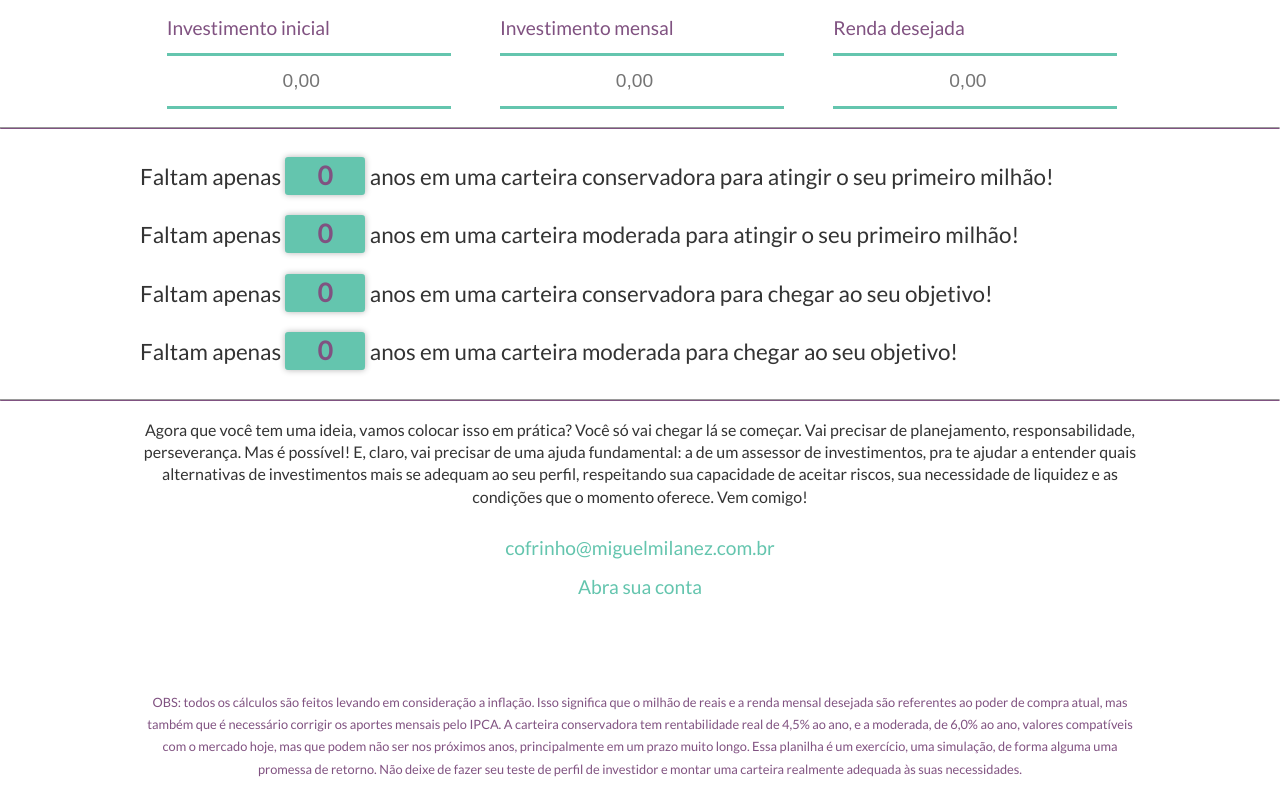
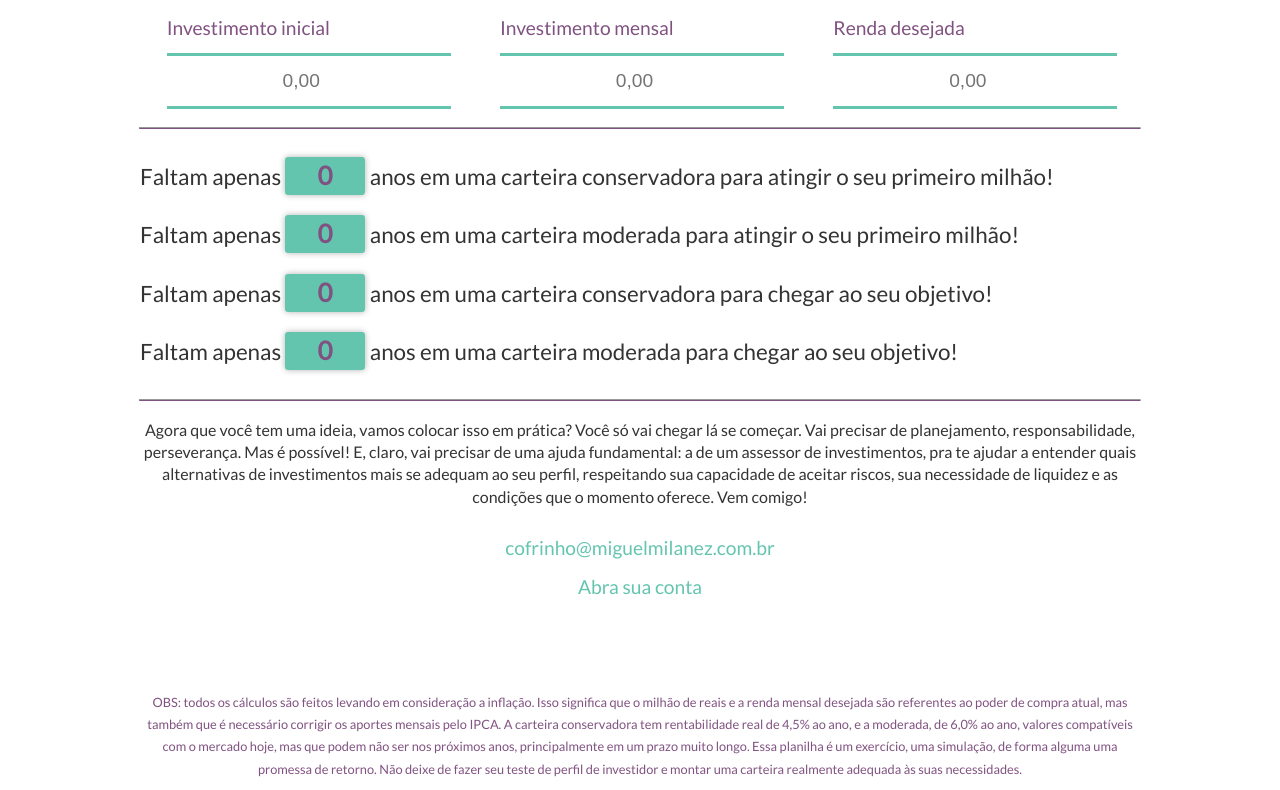
Before and after one commit to vlribeiro/calculadora-milhao, a website: page index.html in a window 1280 px wide. Shown: the part 69-859 px from the top of the page. Drawn offline with Linux system fonts and the light colour scheme.

Commit message:
Minor interface changes

```diff
--- a/css/site.css
+++ b/css/site.css
@@ -5,7 +5,7 @@ body {
 
 a { color: #64C5AE; }
 a:hover { color: #805281; }
-hr { border-bottom-color: #805281; }
+.calc-break-line { border-bottom-color: #805281; max-width: 62.5rem; margin-left: auto; margin-right: auto; }
 .text-center { text-align: center; }
 
 .calc-title {
--- a/index.html
+++ b/index.html
@@ -14,7 +14,7 @@
 
     <link rel="icon" type="image/png" href="icon.png" />
 
-    <title>Calculadora do milhão</title>
+    <title>Simulador do Milhão</title>
   </head>
   <body>
 
@@ -35,7 +35,7 @@
       </label>
     </section>
 
-    <hr />
+    <hr class="calc-break-line" />
 
     <section class="calc-row calc-messages">
       <p class="calc-messages__message">
@@ -52,7 +52,7 @@
       </p>
     </section>
 
-    <hr />
+    <hr class="calc-break-line" />
 
     <section class="calc-row calc-communication">
       <p class="calc-communication__text text-center">Agora que você tem uma ideia, vamos colocar isso em prática? Você só vai chegar lá se começar. Vai precisar de planejamento, responsabilidade, perseverança. Mas é possível! E, claro, vai precisar de uma ajuda fundamental: a de um assessor de investimentos, pra te ajudar a entender quais alternativas de investimentos mais se adequam ao seu perfil, respeitando sua capacidade de aceitar riscos, sua necessidade de liquidez e as condições que o momento oferece. Vem comigo!</p>
```
